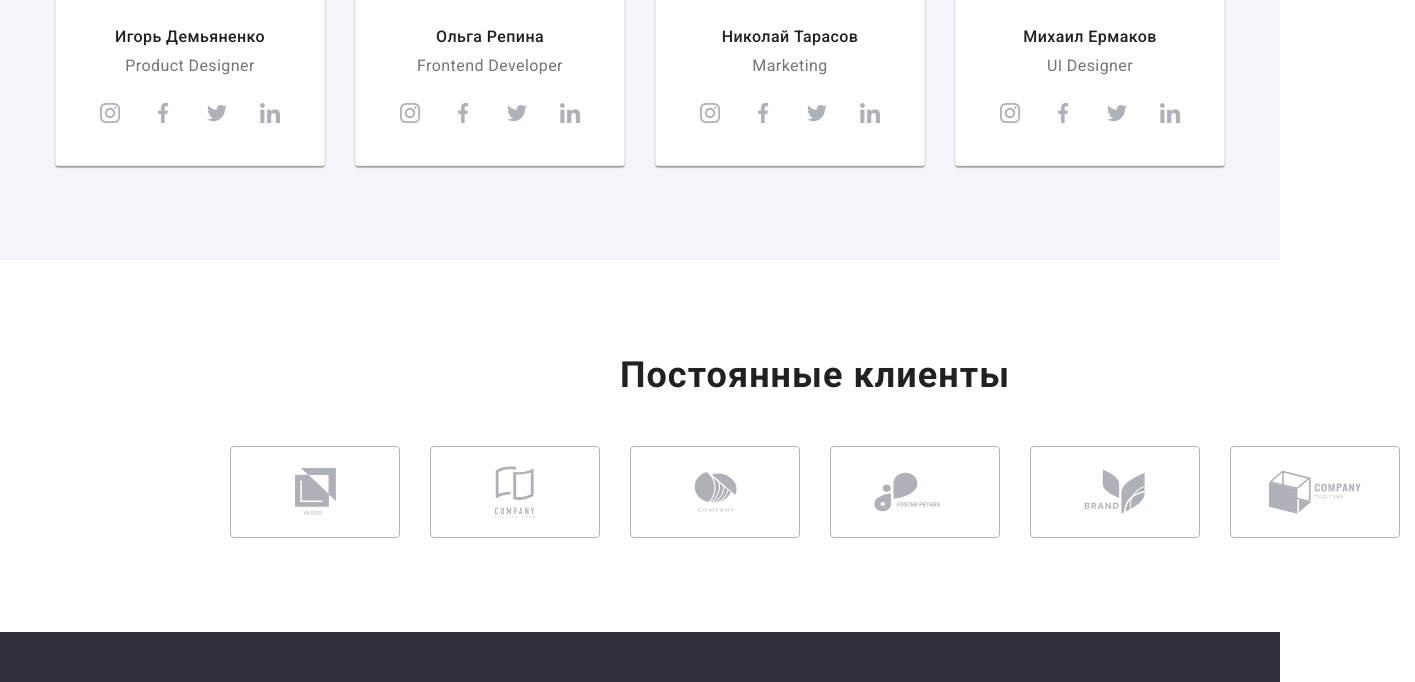
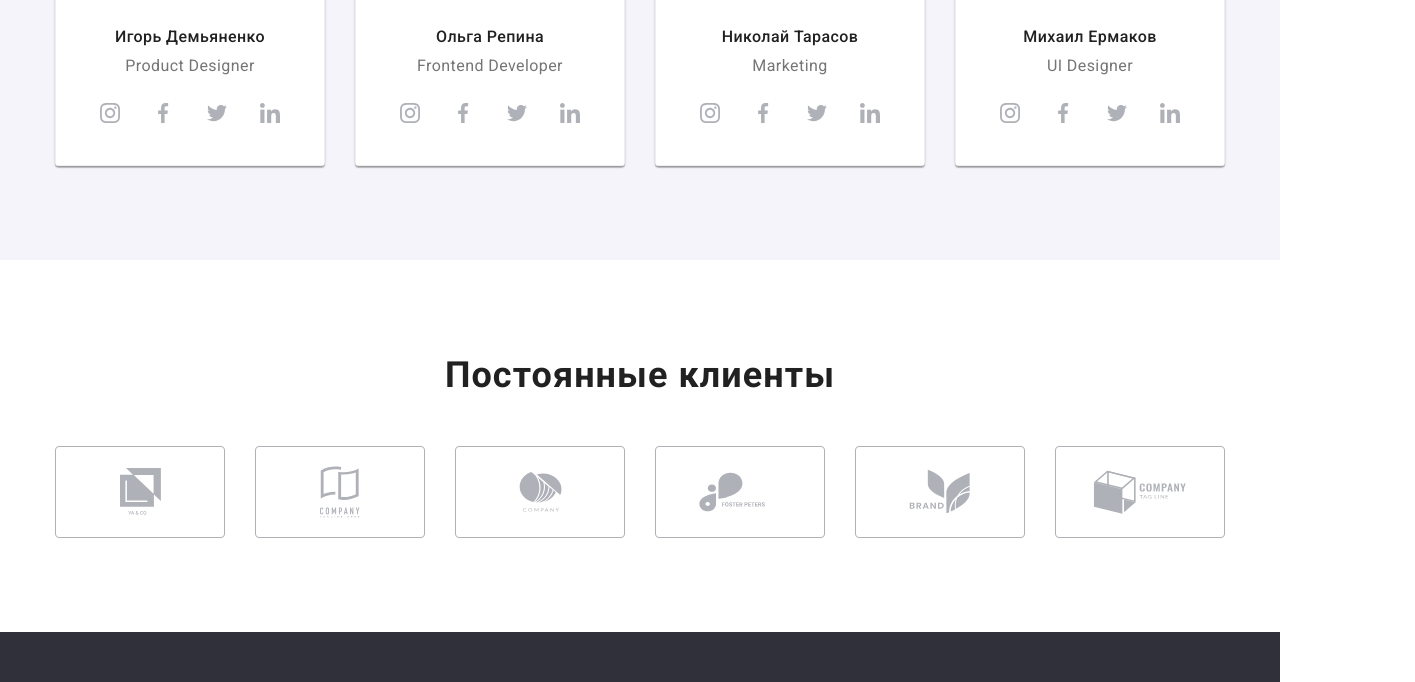
Before and after one commit to VasiliyLVL/goit-markup-hw-04, a plain HTML site: page index.html in a window 1280 px wide. Shown: the part 2044-2726 px from the top of the page, 1415 px wide, since content can reach past the window. Drawn offline with nearby package versions, Linux system fonts and the light colour scheme.

Commit message:
Убирает лишний класс секции, добавляет ширину секции герой

```diff
--- a/css/styles.css
+++ b/css/styles.css
@@ -180,6 +180,8 @@ img {
     background-repeat: no-repeat;
     background-position: 50% 50%;
     text-align: center;
+    max-width: 1600px;
+    margin: 0 auto;
 }
 
 .hero .title {
@@ -377,10 +379,6 @@ img {
     fill: var(--primary-white-color);
 }
 
-
-.section-clients {
-    padding: 94px 215px;
-}
 
 .clients-list {
     display: flex;
--- a/index.html
+++ b/index.html
@@ -269,7 +269,7 @@
       </div>
     </section>
     <!-- Секция постоянные клиенты -->
-    <section class="section-clients">
+    <section class="section">
       <div class="container">
         <h2 class="section-title">Постоянные клиенты</h2>
         <ul class="clients-list">
```
